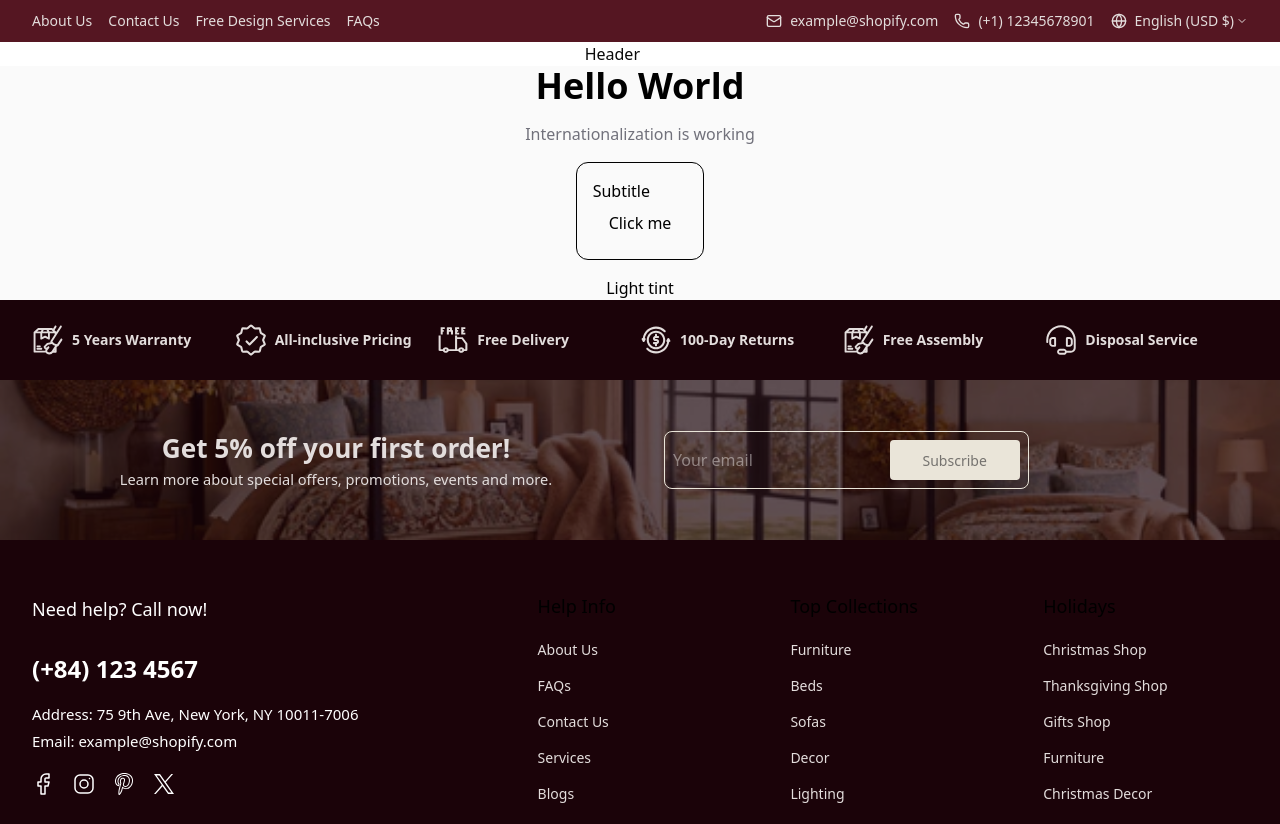
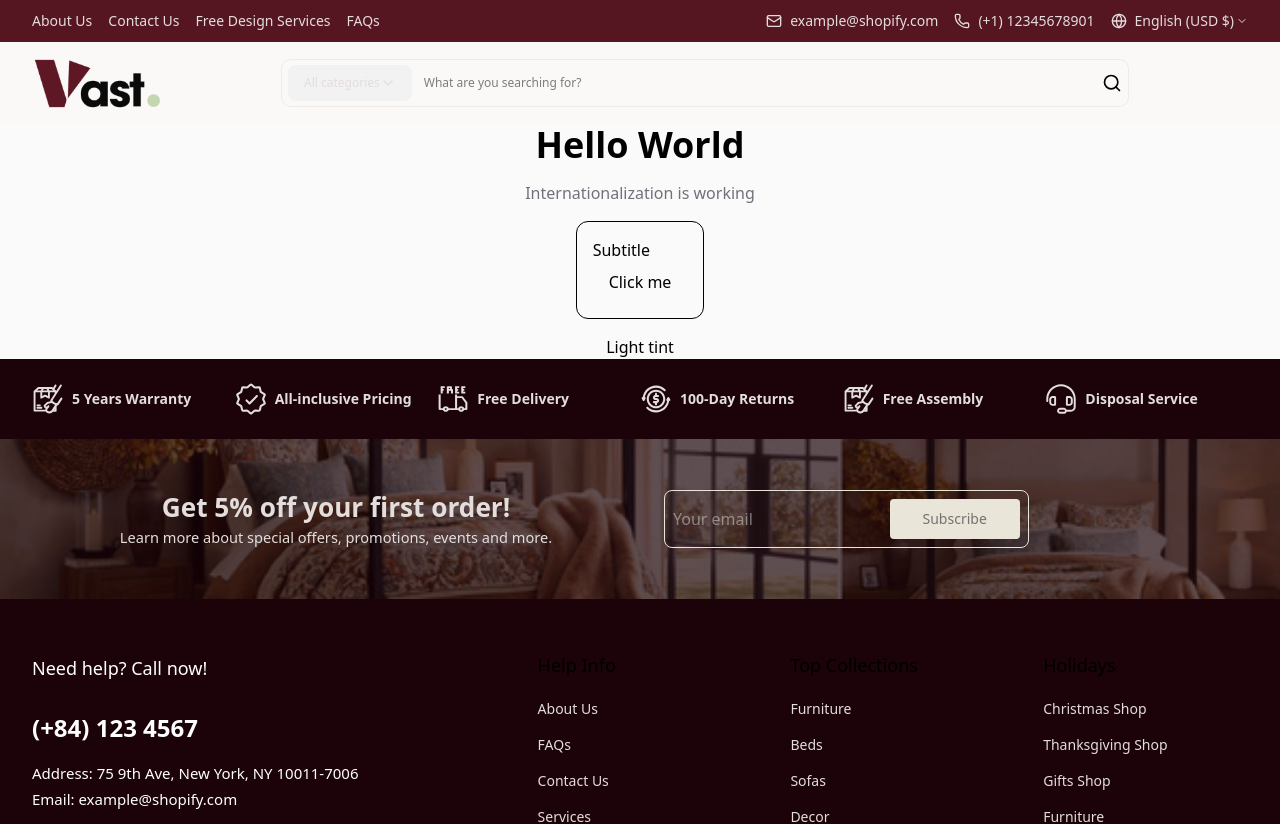
Before and after one commit to BaoNguuyen/ecom, a Next.js app: page /en in a window 1280 px wide. Shown: the top 824 px of the page. Built offline with nearby package versions, Linux system fonts and the light colour scheme; a web font is replaced by a local one.

Commit message:
#issue: 0006 - Header v2

```diff
--- a/app/globals.css
+++ b/app/globals.css
@@ -19,6 +19,8 @@
 
   --color-gradient-background: #551622;
   --color-color-bg: #1B0309;
+  --color-gradient-background-1: #faf9f7;
+  --color-gradient-background-2: #f2f2f2;
 
 
   --color-neutral: rgb(10 10 10 / 1.0);
@@ -56,6 +58,9 @@
 
   --color-gradient-background: #113437;
   --color-color-bg: #113437;
+  --color-gradient-background-1: #0c1515;
+  --color-gradient-background-2: #2a3336;
+
 
   --color-neutral: rgb(168 40 60 / 1.0);
 
--- a/src/component/common/dropdown/index.tsx
+++ b/src/component/common/dropdown/index.tsx
@@ -1,19 +1,32 @@
 import { useRef, useState, type Ref } from "react";
-import { PopupItemType, } from "../../layout/_data";
 import { cn } from "@/src/lib/utils";
 import { ChevronDown } from "lucide-react";
-import { ValueType } from "../../layout/Popup";
 
-type DropdownProps = {
-    value: string,
-    data: PopupItemType[],
-    handleModal: (data: PopupItemType, type: keyof ValueType) => void,
-    onToggle: () => void,
-    isOpen: boolean,
-    type: keyof ValueType,
+
+type BaseItem = {
+    content: string;
+    value: string;
 };
 
-export default function Dropdown({ value, data, isOpen, handleModal, onToggle, type, }: DropdownProps) {
+
+type DropdownProps<T extends BaseItem> = {
+    value: string;
+    data: T[];
+    handleChooseItem: (item: T) => void;
+    onToggle: () => void;
+    isOpen: boolean;
+    mode?: 'popup' | 'search';
+};
+
+
+export default function Dropdown<T extends BaseItem>({
+    value,
+    data,
+    isOpen,
+    handleChooseItem,
+    onToggle,
+    mode = 'popup'
+}: DropdownProps<T>) {
     const [placement, setPlacement] = useState<"top" | "bottom">("bottom");
 
     const buttonRef = useRef<HTMLButtonElement>(null);
@@ -36,13 +49,28 @@ export default function Dropdown({ value, data, isOpen, handleModal, onToggle, t
     };
 
 
+    const variantStyles = {
+        popup: {
+            container: "bg-color-bg h-13",
+            button: "my-1 ring-[0.5px] ring-text rounded-lg",
+            modal: "bg-color-bg ring-[0.5px] ring-text",
+        },
+        search: {
+            container: "bg-gradient-background-2 h-9 rounded-lg",
+            button: "",
+            modal: "bg-gradient-background-2 mt-0.5",
+        },
+    };
 
     return (
-        <div className="flex text-[var(--color-text)] relative bg-color-bg">
+        <div className={cn(
+            "flex text-text relative ",
+            variantStyles[mode].container )}
+        >
             <button
                 ref={buttonRef}
                 onClick={toggleDropdown}
-                className="w-full flex items-center justify-between leading-5 px-4 py-3 ring-[0.5px] ring-[var(--color-text)] rounded-lg text-[12px] my-1"
+                className={cn("w-full flex items-center justify-between leading-5 px-4 py-3 rounded-lg text-[12px] ", variantStyles[mode].button)}
             >
                 <span>{value}</span>
                 <ChevronDown size={16} className={cn("transition-transform duration-300", isOpen ? "rotate-180" : "")} />
@@ -50,15 +78,16 @@ export default function Dropdown({ value, data, isOpen, handleModal, onToggle, t
 
             <div
                 className={cn(
-                    "absolute left-0 flex flex-col gap-1 bg-color-bg shadow-xl rounded-lg p-2 w-full ring-[0.5px] ring-[var(--color-text)] text-[12px] z-30",
+                    "absolute left-0 flex flex-col gap-1 shadow-xl rounded-lg p-2 w-full text-[12px] z-30",
                     "overflow-hidden",
+                    variantStyles[mode].modal,
                     placement === "top"
                         ? "bottom-full origin-bottom"
                         : "top-full origin-top",
 
                     "transition-all duration-300 ease-in-out",
                     isOpen
-                        ? "max-h-[300px] opacity-100"
+                        ? "max-h-75 opacity-100"
                         : "max-h-0 opacity-0 pointer-events-none"
                 )}
             >
@@ -66,7 +95,7 @@ export default function Dropdown({ value, data, isOpen, handleModal, onToggle, t
                     <div
                         key={i}
                         className="w-full flex cursor-pointer py-1 rounded px-2 hover:bg-white/40 transition-colors duration-150"
-                        onClick={() => handleModal(item, type)}
+                        onClick={() => handleChooseItem(item)}
                     >
                         <p>{item.content}</p>
                     </div>
--- a/src/component/layout/Footer.tsx
+++ b/src/component/layout/Footer.tsx
@@ -138,7 +138,7 @@ export default function Footer() {
                     />
                 </div>
 
-                <p className="text-center text-[12px] font-dm-sans text-color-text">
+                <p className="text-center text-[12px] font-dm-sans text-text">
                     © 2026, <Link href='' className="underline">Maximize Vast</Link>. <Link href={""} className="underline">Powered by Shopify</Link>
                 </p>
 
--- a/src/component/layout/Header.tsx
+++ b/src/component/layout/Header.tsx
@@ -6,10 +6,16 @@ import { DATA_HEADER_CONTACT, DATA_HEADER_NAVIGATE, PopupSectionType } from "./_
 import { useModal } from "@/src/providers";
 import PopupLayout from "./Popup";
 import { useTranslations } from "next-intl";
+import Image from "next/image";
+import useTheme from "@/src/hooks/use-theme";
+import SearchComponent from "./Search";
 
 export default function Header() {
     const { toggleModal } = useModal()
     const t = useTranslations('Header')
+
+    const { resolvedTheme } = useTheme()
+    const logoTheme = resolvedTheme ?? 'dark'
 
     const handleModal = (event: React.MouseEvent<HTMLAnchorElement, MouseEvent>, data?: PopupSectionType[]) => {
         const element = event.currentTarget;
@@ -26,7 +32,7 @@ export default function Header() {
     return (
         <header className="flex flex-col w-full">
 
-            <div className="container-v2 min-w-full h-[42px] flex items-center justify-between bg-gradient-background">
+            <div className="container-v2 min-w-full h-10.5 flex items-center justify-between bg-gradient-background">
                 <div className="flex items-center gap-4">
                     {DATA_HEADER_NAVIGATE.map((item) => (
                         <TextLink key={item.name} link={item.link} text={t(`navigate.${item.name}`)} />
@@ -54,8 +60,11 @@ export default function Header() {
                 </div>
             </div>
 
-            <div className="w-1/2 flex justify-end">
-                <h1 className="text-neutral">Header</h1>
+            <div className="container-v2 w-full flex justify-between items-center bg-gradient-background-1 py-4 gap-30">
+                <Image src={`/images/logo-${logoTheme}.avif`} width='130' height='51' alt="logo" className="bg-gradient-background-1"/>
+
+                <SearchComponent/>
+                <div></div>
             </div>
 
         </header>
--- a/src/component/layout/Popup.tsx
+++ b/src/component/layout/Popup.tsx
@@ -3,6 +3,7 @@ import Dropdown from "../common/dropdown";
 import { PopupItemType, PopupSectionType } from "./_data"
 import { useTranslations } from "next-intl";
 import CustomButton from "../common/button-custom";
+import { useLocaleSwitch } from "@/src/hooks/use-locale";
 
 type PopupLayoutProps = {
     data: PopupSectionType[];
@@ -22,6 +23,8 @@ export default function PopupLayout({ data }: PopupLayoutProps) {
 
     const t = useTranslations('Header');
 
+    const { switchLocale } = useLocaleSwitch()
+
     const handleModal = (data: PopupItemType, type: keyof ValueType) => {
         setValue((prev) => ({ ...prev, [type]: data.value }))
         setNumberOpen(null)
@@ -33,7 +36,7 @@ export default function PopupLayout({ data }: PopupLayoutProps) {
 
     const handleSaveDate = () => {
         setNumberOpen(null)
-
+        switchLocale(value.Language)
     }
 
     const getTranslatedList = (section: PopupSectionType) => {
@@ -68,9 +71,8 @@ export default function PopupLayout({ data }: PopupLayoutProps) {
                             value={getSelectedContent(section)}
                             data={getTranslatedList(section)}
                             isOpen={numberOpen === index}
-                            handleModal={handleModal}
+                            handleChooseItem={(item) => handleModal(item, section.name as keyof ValueType)}
                             onToggle={() => handleToggle(index)}
-                            type={section.name as keyof ValueType}
                         />
                     </div>
                 )
--- /dev/null
+++ b/src/component/layout/Search.tsx
@@ -0,0 +1,86 @@
+import { useState } from "react";
+import Dropdown from "../common/dropdown";
+import { SearchIcon } from "lucide-react";
+
+export type CategoryItem = {
+    content: string;
+    value: string;
+};
+
+const DATA_CATEGORIES: CategoryItem[] = [
+    {
+        content: 'All categories',
+        value: 'all'
+    },
+    {
+        content: 'Armchair',
+        value: 'armchair'
+    },
+    {
+        content: 'Candle Holders',
+        value: 'candle_holders'
+    },
+    {
+        content: 'Decor Bundle',
+        value: 'decor_bundle'
+    },
+    {
+        content: 'Cushions',
+        value: 'cushions'
+    },
+    {
+        content: 'Curtains',
+        value: 'curtains'
+    },
+    {
+        content: 'Mirrors',
+        value: 'mirrors'
+    },
+    {
+        content: 'Trays & Bowls',
+        value: 'trays_bowls'
+    },
+    {
+        content: 'Throws',
+        value: 'throws'
+    },
+    {
+        content: 'Vases',
+        value: 'vases'
+    },
+    {
+        content: 'Others',
+        value: 'others'
+    },
+]
+
+export default function SearchComponent({ }) {
+    const [isOpen, setIsOpen] = useState(false);
+    const [value, setValue] = useState(DATA_CATEGORIES[0].content);
+
+
+    const handleChooseItem = (item: CategoryItem) => {
+        setValue(item.content)
+        setIsOpen(false)
+    }
+
+    return (
+        <div className="flex items-center ring-[0.5px] ring-text h-11.5 p-1.5 rounded-lg w-full">
+            <Dropdown
+                value={value}
+                data={DATA_CATEGORIES}
+                isOpen={isOpen}
+                handleChooseItem={(item) => handleChooseItem(item)}
+                onToggle={() => setIsOpen(prev => !prev)}
+                mode="search"
+            />
+
+            <input
+                placeholder="What are you searching for?"
+                className="ml-3 text-xs flex-1 min-w-10 outline-0"
+            />
+
+            <SearchIcon width={20} height={20} className=""/>
+        </div>
+    )
+}
--- /dev/null
+++ b/src/hooks/use-locale.ts
@@ -0,0 +1,27 @@
+"use client";
+
+import { useTransition } from "react";
+import { useRouter, usePathname } from "@/src/i18n/navigation";
+import { useLocale } from "next-intl";
+
+export function useLocaleSwitch() {
+    const router = useRouter();
+    const pathname = usePathname();
+    const currentLocale = useLocale();
+
+    const [isPending, startTransition] = useTransition();
+
+    const switchLocale = (newLocale: string) => {
+        startTransition(() => {
+            router.replace(pathname, {
+                locale: newLocale,
+            });
+        });
+    };
+
+    return {
+        currentLocale,
+        switchLocale,
+        isPending,
+    };
+}
--- /dev/null
+++ b/src/i18n/navigation.ts
@@ -0,0 +1,4 @@
+import { createNavigation } from 'next-intl/navigation';
+
+export const { Link, redirect, usePathname, useRouter } =
+    createNavigation({ locales: ['vi', 'en'] });
```
Also changed, not shown: public/images/logo-dark.avif (added), public/images/logo-light.avif (added).
